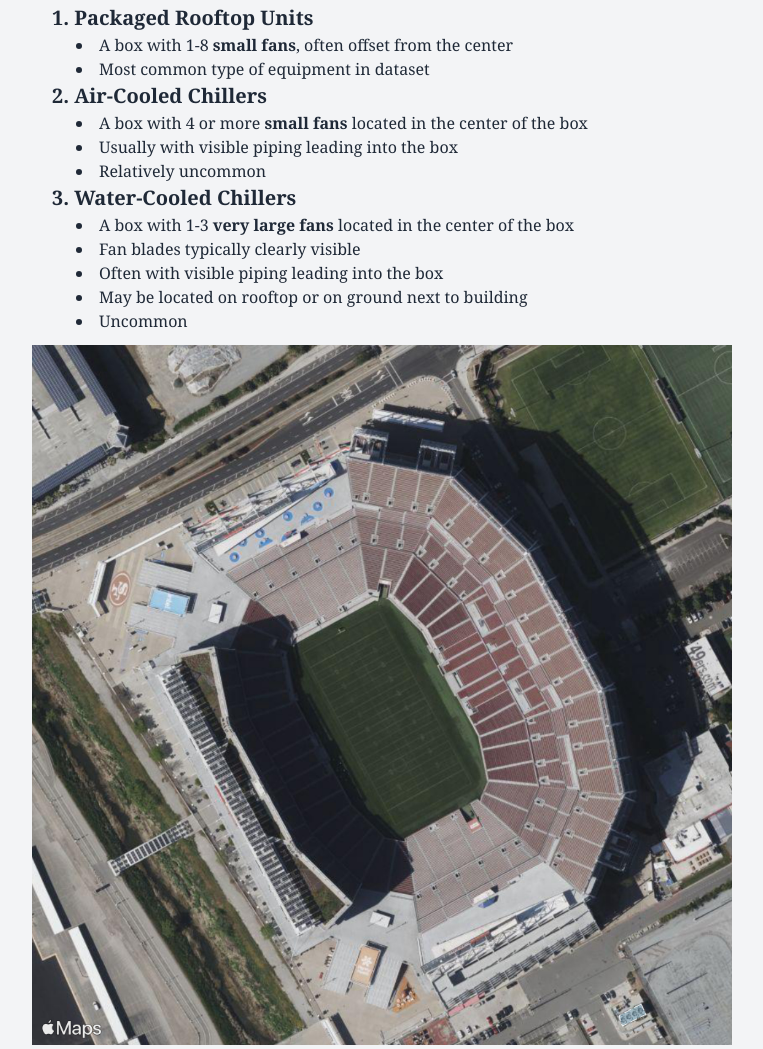
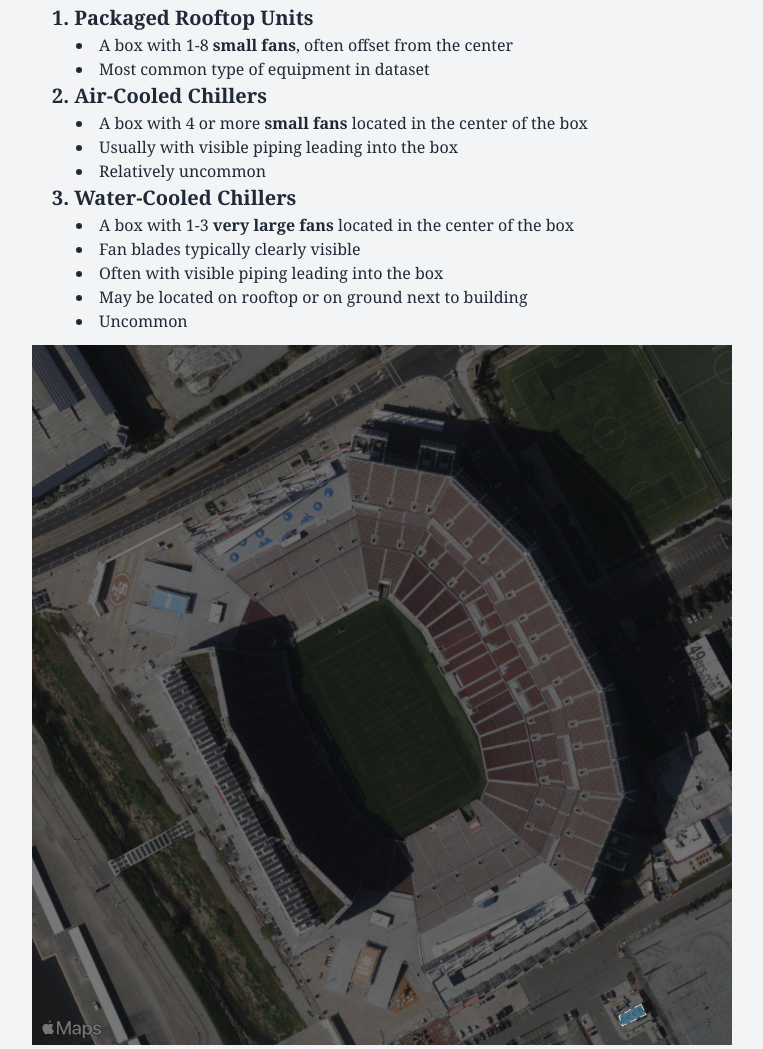
Before and after one commit to entechlab/res-intel-labeling, a website: page index.html in a window 1280 px wide. Shown: the part 287-1336 px from the top of the page, without its empty margins (248-1011 px from the left). Drawn offline with nearby package versions, Linux system fonts and the light colour scheme.

Commit message:
Changed opacity and corrected labels

```diff
--- a/public/css/style.css
+++ b/public/css/style.css
@@ -37,6 +37,10 @@ img {
     z-index: 1000;
 }
 
+.darkened{
+	filter: brightness(50%);
+}
+
 @tailwind base;
 @tailwind components;
 @tailwind utilities;
--- a/public/js/index.js
+++ b/public/js/index.js
@@ -43,7 +43,8 @@ function add_images() {
         new_img.setAttribute('data-original', path)
         path_to_element[path] = img_poly_container
         new_img.src = prefix_url + path + '?csf=1&web'
-        new_img.className = 'object-fill'
+        new_img.className += ' object-fill'
+        new_img.className += ' darkened'
         // br creation
         const br = document.createElement('br')
         // svg creation
@@ -172,7 +173,7 @@ let res = Promise.all([
                 let label = categories[anno['category_id']]
                 polygon.setAttribute('points', scaledPoly)
                 polygon.setAttribute('fill', 'rgba(' + colorMap[label] + ')')
-                polygon.setAttribute('fill-opacity', '0.15')
+                polygon.setAttribute('fill-opacity', '0.3')
                 function showTooltip(event, label) {
                     tooltip.textContent = label
                     tooltip.style.display = 'block'
@@ -182,7 +183,7 @@ let res = Promise.all([
 
                 function hideTooltip() {
                     tooltip.style.display = 'none'
-                    polygon.setAttribute('fill-opacity', '0.15')
+                    polygon.setAttribute('fill-opacity', '0.3')
                 }
 
                 function moveTooltip(event) {
@@ -216,12 +217,16 @@ document.getElementById('hide-button').addEventListener('click', (e) => {
         polys.forEach((poly) => poly.setAttribute('style', 'display:none;'))
         e.target.innerHTML = 'Show Image Labels'
         states[e.target.id] = false
+
     } else {
         let polys = document.querySelectorAll('.poly')
         polys.forEach((poly) => poly.removeAttribute('style'))
         e.target.innerHTML = 'Hide Image Labels'
         states[e.target.id] = true
     }
+    // toggle darkened style from image
+    let imgs = document.querySelectorAll("img")
+    imgs.forEach((img) => img.classList.toggle("darkened"))
 })
 
 const legend = document.getElementById('legend')
```
Also changed, not shown: public/new_annotations.json (+1 -1 lines).
